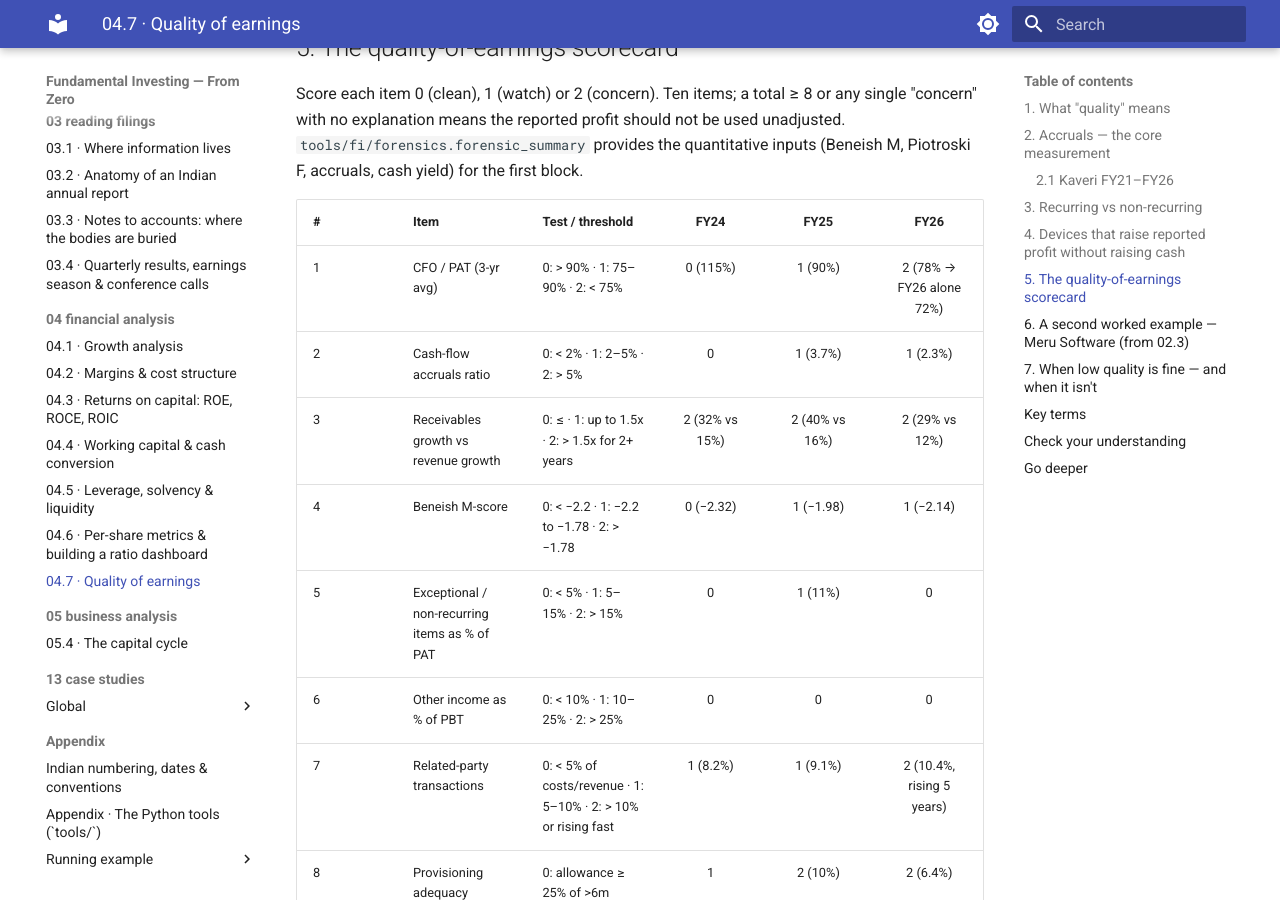
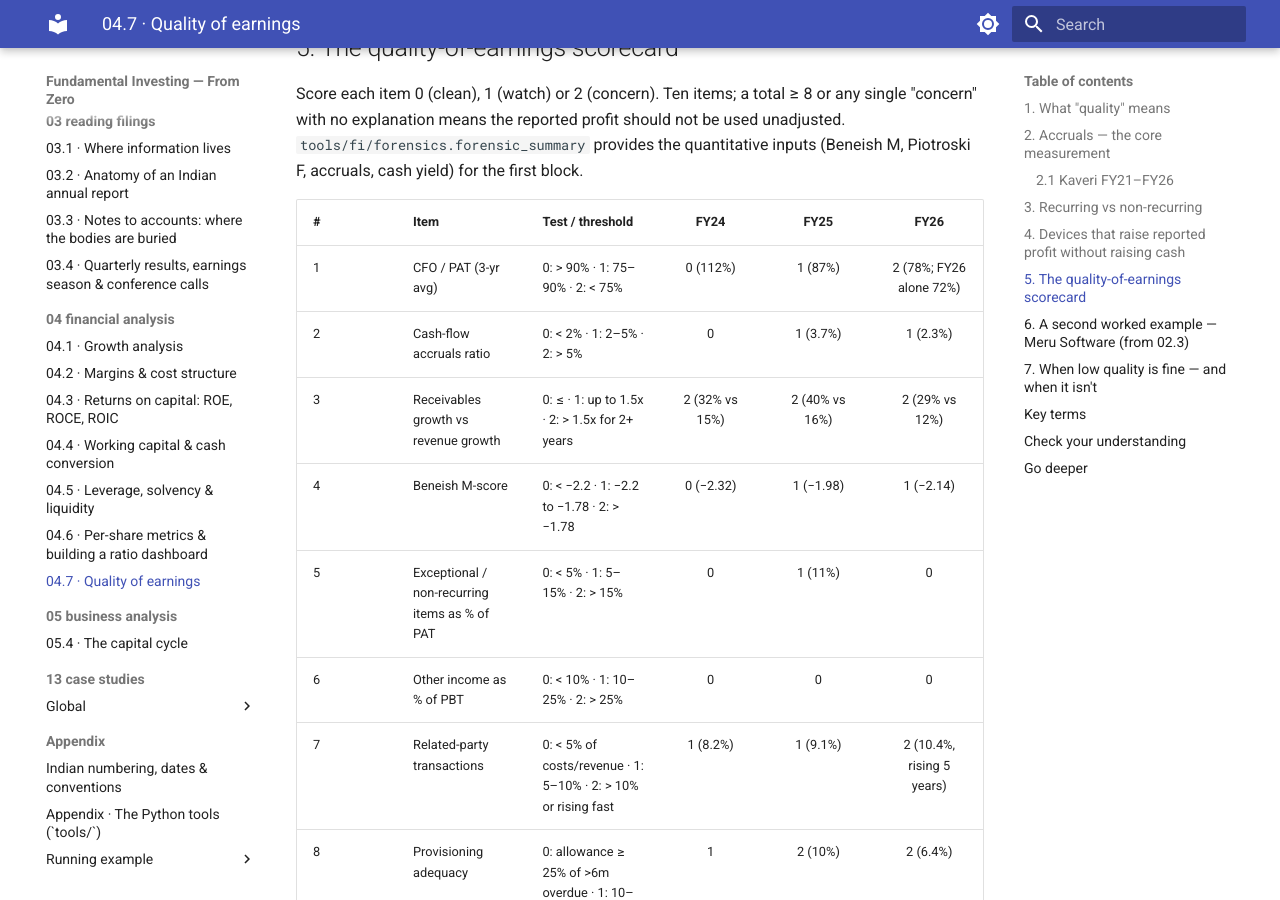
Before and after one commit to Sovi11/fundamental-investing-course, an MkDocs documentation site: the page built from docs/04-financial-analysis/07-quality-of-earnings.md, in a window 1280 px wide and 900 px high, scrolled down 4718 px. Built offline with MkDocs 1.6.1 and Material for MkDocs 9.7.7, drawn with Linux system fonts in a browser that asks for light colours.

Commit message:
Fix scorecard averages

```diff
--- a/docs/04-financial-analysis/07-quality-of-earnings.md
+++ b/docs/04-financial-analysis/07-quality-of-earnings.md
@@ -131,7 +131,7 @@ the quantitative inputs (Beneish M, Piotroski F, accruals, cash yield) for the f
 
 | # | Item | Test / threshold | FY24 | FY25 | FY26 |
 |:--|:--|:--|:--:|:--:|:--:|
-| 1 | CFO / PAT (3-yr avg) | 0: > 90% · 1: 75–90% · 2: < 75% | 0 (115%) | 1 (90%) | 2 (78% → FY26 alone 72%) |
+| 1 | CFO / PAT (3-yr avg) | 0: > 90% · 1: 75–90% · 2: < 75% | 0 (112%) | 1 (87%) | 2 (78%; FY26 alone 72%) |
 | 2 | Cash-flow accruals ratio | 0: < 2% · 1: 2–5% · 2: > 5% | 0 | 1 (3.7%) | 1 (2.3%) |
 | 3 | Receivables growth vs revenue growth | 0: ≤ · 1: up to 1.5x · 2: > 1.5x for 2+ years | 2 (32% vs 15%) | 2 (40% vs 16%) | 2 (29% vs 12%) |
 | 4 | Beneish M-score | 0: < −2.2 · 1: −2.2 to −1.78 · 2: > −1.78 | 0 (−2.32) | 1 (−1.98) | 1 (−2.14) |
```
